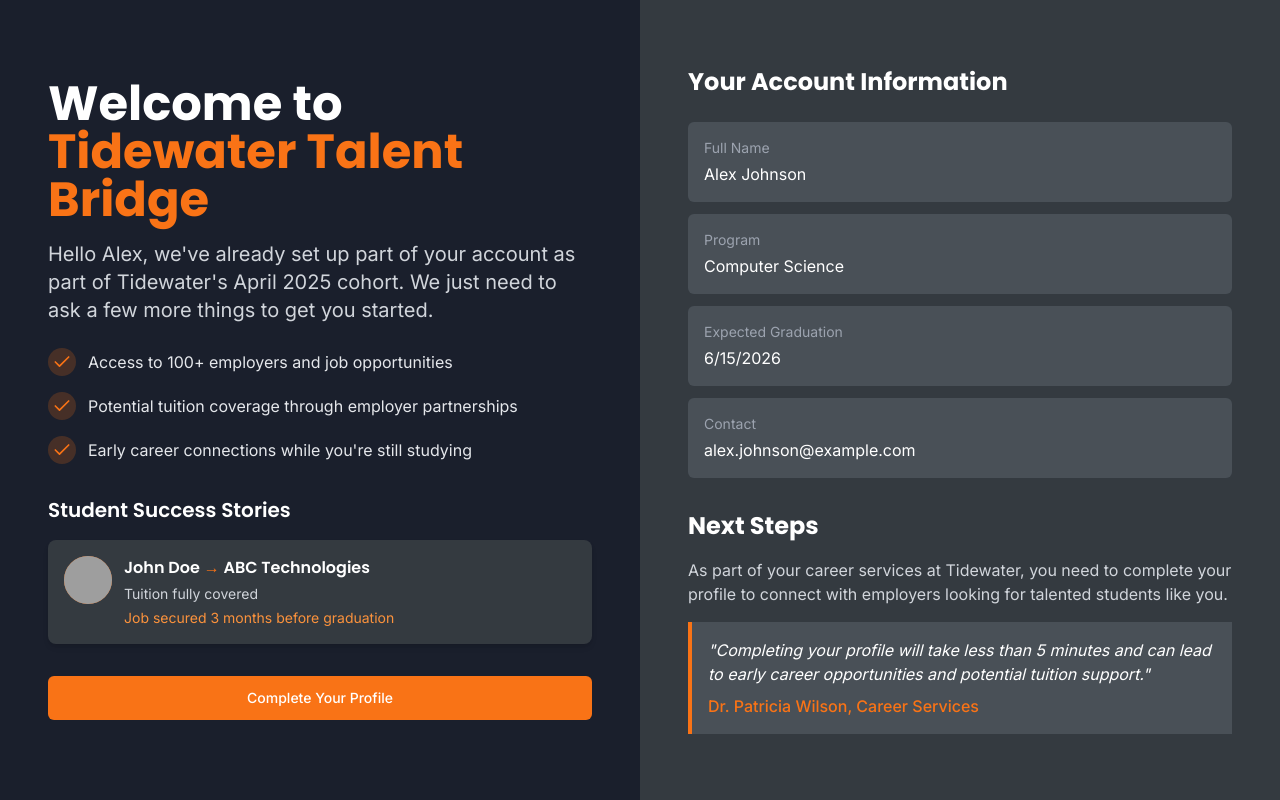
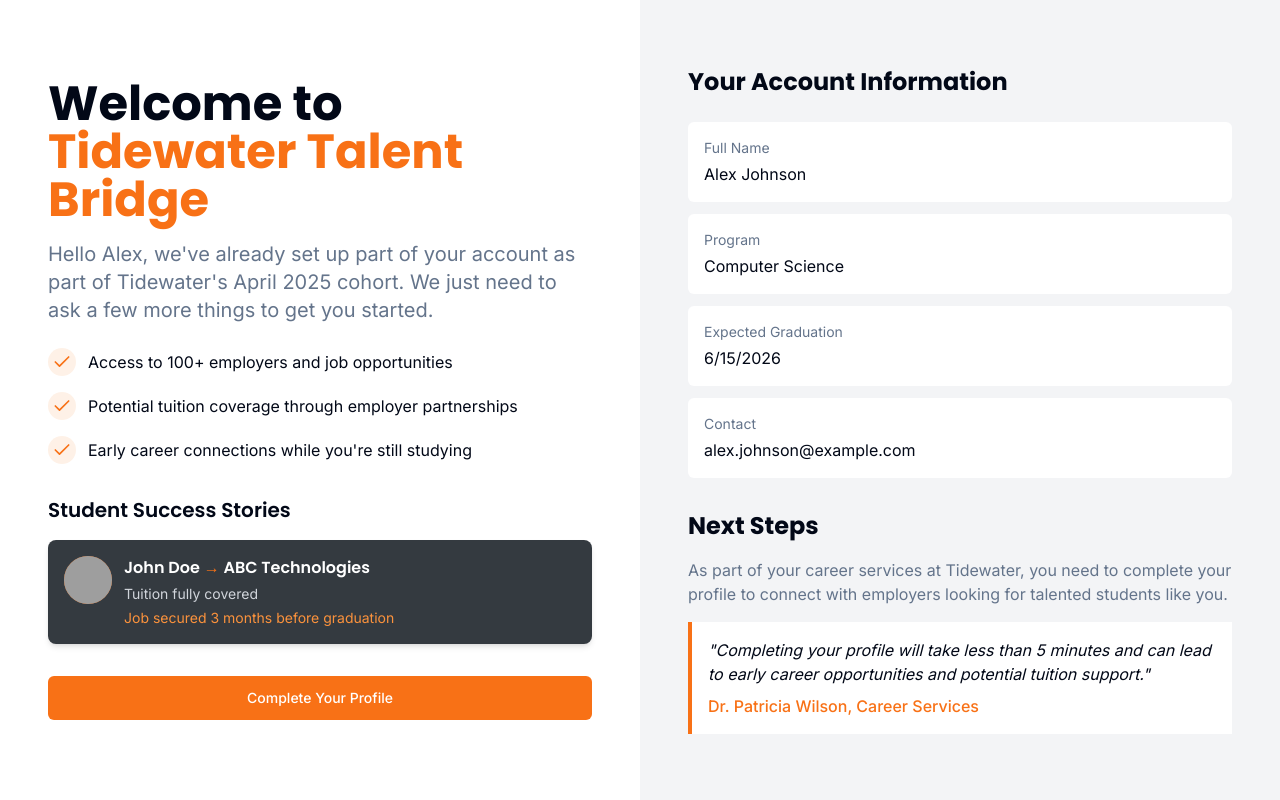
Before and after one commit to bkang97/tidewater-talent-spark, a React (Vite) app: page / in a window 1280 px wide. Built offline with nearby package versions, Linux system fonts and the light colour scheme; grey boxes are pictures that could not be loaded.

Commit message:
Fix: Apply light theme
Refactor the codebase to use light theme colors.

```diff
--- a/src/components/ProgressScreen.tsx
+++ b/src/components/ProgressScreen.tsx
@@ -9,38 +9,38 @@ const ProgressScreen = () => {
   const { profileCompletionPercentage, setCurrentStep } = useOnboarding();
 
   return (
-    <div className="min-h-screen bg-charcoal-900 flex flex-col">
-      <header className="w-full bg-charcoal-800 p-4">
+    <div className="min-h-screen bg-background flex flex-col">
+      <header className="w-full bg-secondary p-4">
         <div className="container mx-auto">
           <Logo className="text-2xl" />
         </div>
       </header>
 
       <main className="flex-1 container mx-auto py-8 px-4">
-        <Card className="max-w-2xl mx-auto bg-charcoal-800 border-0 shadow-lg overflow-hidden">
-          <div className="bg-tidewater-500 h-2 w-full"></div>
+        <Card className="max-w-2xl mx-auto border shadow-sm overflow-hidden">
+          <div className="bg-primary h-2 w-full"></div>
 
           <CardHeader className="pb-4">
-            <CardTitle className="text-2xl text-white">Your Profile is Started!</CardTitle>
+            <CardTitle className="text-2xl text-foreground">Your Profile is Started!</CardTitle>
           </CardHeader>
 
           <CardContent className="space-y-6">
             <ProgressIndicator percentage={profileCompletionPercentage} />
 
-            <div className="bg-charcoal-700 p-4 rounded-lg">
-              <p className="text-white mb-4">
+            <div className="bg-accent p-4 rounded-lg">
+              <p className="text-foreground mb-4">
                 Your profile is {profileCompletionPercentage}% complete. Employers are more likely to reach
                 out if you complete more of your profile, including:
               </p>
 
-              <ul className="list-disc pl-5 space-y-2 text-gray-300 mb-4">
+              <ul className="list-disc pl-5 space-y-2 text-muted-foreground mb-4">
                 <li>Upload your resume</li>
                 <li>Add your work history</li>
                 <li>List your skills</li>
                 <li>Share your educational background</li>
               </ul>
 
-              <p className="text-tidewater-300 text-sm">
+              <p className="text-primary text-sm">
                 Students with complete profiles are <strong>3x more likely</strong> to be contacted by employers!
               </p>
             </div>
@@ -48,7 +48,7 @@ const ProgressScreen = () => {
             <div className="flex flex-col md:flex-row gap-3">
               <Button
                 onClick={() => setCurrentStep('complete')}
-                className="flex-1 bg-tidewater-500 hover:bg-tidewater-600 text-white font-medium"
+                className="flex-1 bg-primary hover:bg-primary/90 text-white font-medium"
               >
                 Complete My Full Profile
               </Button>
@@ -56,7 +56,7 @@ const ProgressScreen = () => {
               <Button
                 onClick={() => setCurrentStep('complete')}
                 variant="outline"
-                className="flex-1 border-gray-500 text-gray-300 hover:bg-charcoal-700"
+                className="flex-1"
               >
                 I'll Complete It Later
               </Button>
--- a/src/components/WelcomeScreen.tsx
+++ b/src/components/WelcomeScreen.tsx
@@ -8,41 +8,41 @@ const WelcomeScreen = () => {
   const { setCurrentStep, userProfile } = useOnboarding();
 
   return (
-    <div className="flex flex-col min-h-screen">
-      <div className="flex-1 grid md:grid-cols-2 bg-charcoal-900">
+    <div className="flex flex-col min-h-screen bg-background">
+      <div className="flex-1 grid md:grid-cols-2">
         {/* Left Column */}
         <div className="p-6 md:p-12 flex flex-col justify-center">
-          <h1 className="text-4xl md:text-5xl font-bold text-white mb-4 font-heading">
-            Welcome to <span className="text-tidewater-500">Tidewater Talent Bridge</span>
+          <h1 className="text-4xl md:text-5xl font-bold text-foreground mb-4 font-heading">
+            Welcome to <span className="text-primary">Tidewater Talent Bridge</span>
           </h1>
-          <p className="text-xl text-gray-300 mb-6">
+          <p className="text-xl text-muted-foreground mb-6">
             Hello {userProfile.firstName}, we've already set up part of your account as part of
             Tidewater's April 2025 cohort. We just need to ask a few more things to get you started.
           </p>
 
           <div className="space-y-4 mb-8">
             <div className="flex items-center gap-3">
-              <div className="bg-tidewater-500/20 p-1 rounded-full">
-                <Check className="text-tidewater-500 h-5 w-5" />
+              <div className="bg-primary/10 p-1 rounded-full">
+                <Check className="text-primary h-5 w-5" />
               </div>
-              <p className="text-gray-200">Access to 100+ employers and job opportunities</p>
+              <p className="text-foreground">Access to 100+ employers and job opportunities</p>
             </div>
             <div className="flex items-center gap-3">
-              <div className="bg-tidewater-500/20 p-1 rounded-full">
-                <Check className="text-tidewater-500 h-5 w-5" />
+              <div className="bg-primary/10 p-1 rounded-full">
+                <Check className="text-primary h-5 w-5" />
               </div>
-              <p className="text-gray-200">Potential tuition coverage through employer partnerships</p>
+              <p className="text-foreground">Potential tuition coverage through employer partnerships</p>
             </div>
             <div className="flex items-center gap-3">
-              <div className="bg-tidewater-500/20 p-1 rounded-full">
-                <Check className="text-tidewater-500 h-5 w-5" />
+              <div className="bg-primary/10 p-1 rounded-full">
+                <Check className="text-primary h-5 w-5" />
               </div>
-              <p className="text-gray-200">Early career connections while you're still studying</p>
+              <p className="text-foreground">Early career connections while you're still studying</p>
             </div>
           </div>
 
           <div className="mb-8 space-y-4">
-            <h2 className="text-xl font-semibold text-white">Student Success Stories</h2>
+            <h2 className="text-xl font-semibold text-foreground">Student Success Stories</h2>
             <SuccessStory
               name="John Doe"
               company="ABC Technologies"
@@ -54,48 +54,48 @@ const WelcomeScreen = () => {
           <Button
             onClick={() => setCurrentStep('password')}
             size="lg"
-            className="bg-tidewater-500 hover:bg-tidewater-600 text-white"
+            className="bg-primary hover:bg-primary/90 text-white"
           >
             Complete Your Profile
           </Button>
         </div>
 
         {/* Right Column */}
-        <div className="bg-charcoal-800 p-6 md:p-12 flex flex-col justify-center">
+        <div className="bg-secondary p-6 md:p-12 flex flex-col justify-center">
           <div className="mb-8">
-            <h2 className="text-2xl font-bold mb-6 text-white">Your Account Information</h2>
+            <h2 className="text-2xl font-bold mb-6 text-foreground">Your Account Information</h2>
             <div className="space-y-3">
-              <div className="bg-charcoal-700 p-4 rounded-md">
-                <p className="text-sm text-gray-400 mb-1">Full Name</p>
-                <p className="text-white">{userProfile.firstName} {userProfile.lastName}</p>
+              <div className="bg-background p-4 rounded-md">
+                <p className="text-sm text-muted-foreground mb-1">Full Name</p>
+                <p className="text-foreground">{userProfile.firstName} {userProfile.lastName}</p>
               </div>
-              <div className="bg-charcoal-700 p-4 rounded-md">
-                <p className="text-sm text-gray-400 mb-1">Program</p>
-                <p className="text-white">{userProfile.program}</p>
+              <div className="bg-background p-4 rounded-md">
+                <p className="text-sm text-muted-foreground mb-1">Program</p>
+                <p className="text-foreground">{userProfile.program}</p>
               </div>
-              <div className="bg-charcoal-700 p-4 rounded-md">
-                <p className="text-sm text-gray-400 mb-1">Expected Graduation</p>
-                <p className="text-white">{new Date(userProfile.graduationDate).toLocaleDateString()}</p>
+              <div className="bg-background p-4 rounded-md">
+                <p className="text-sm text-muted-foreground mb-1">Expected Graduation</p>
+                <p className="text-foreground">{new Date(userProfile.graduationDate).toLocaleDateString()}</p>
               </div>
-              <div className="bg-charcoal-700 p-4 rounded-md">
-                <p className="text-sm text-gray-400 mb-1">Contact</p>
-                <p className="text-white">{userProfile.email}</p>
+              <div className="bg-background p-4 rounded-md">
+                <p className="text-sm text-muted-foreground mb-1">Contact</p>
+                <p className="text-foreground">{userProfile.email}</p>
               </div>
             </div>
           </div>
 
           <div>
-            <h2 className="text-2xl font-bold mb-4 text-white">Next Steps</h2>
-            <p className="text-gray-300 mb-4">
+            <h2 className="text-2xl font-bold mb-4 text-foreground">Next Steps</h2>
+            <p className="text-muted-foreground mb-4">
               As part of your career services at Tidewater, you need to complete your profile
               to connect with employers looking for talented students like you.
             </p>
-            <div className="bg-charcoal-700 border-l-4 border-tidewater-500 p-4">
-              <p className="text-white italic">
+            <div className="bg-background border-l-4 border-primary p-4">
+              <p className="text-foreground italic">
                 "Completing your profile will take less than 5 minutes and can lead to early career
                 opportunities and potential tuition support."
               </p>
-              <p className="text-tidewater-500 mt-2 font-medium">Dr. Patricia Wilson, Career Services</p>
+              <p className="text-primary mt-2 font-medium">Dr. Patricia Wilson, Career Services</p>
             </div>
           </div>
         </div>
--- a/src/index.css
+++ b/src/index.css
@@ -35,11 +35,11 @@
 
     --radius: 0.5rem;
 
-    --sidebar-background: 220 14% 96%;
+    --sidebar-background: 0 0% 100%;
     --sidebar-foreground: 222.2 84% 4.9%;
     --sidebar-primary: 24 94% 53%;
     --sidebar-primary-foreground: 0 0% 100%;
-    --sidebar-accent: 210 40% 96.1%;
+    --sidebar-accent: 24 94% 93%;
     --sidebar-accent-foreground: 222.2 47.4% 11.2%;
     --sidebar-border: 214.3 31.8% 91.4%;
     --sidebar-ring: 24 94% 53%;
```
Also changed, not shown: src/components/CompletionScreen.tsx (+27 -27 lines), src/components/LocationForm.tsx (+11 -11 lines), src/components/MobileSidebar.tsx (+18 -20 lines), src/components/PasswordSetupForm.tsx (+14 -14 lines), src/components/ProfileForm.tsx (+20 -20 lines).
